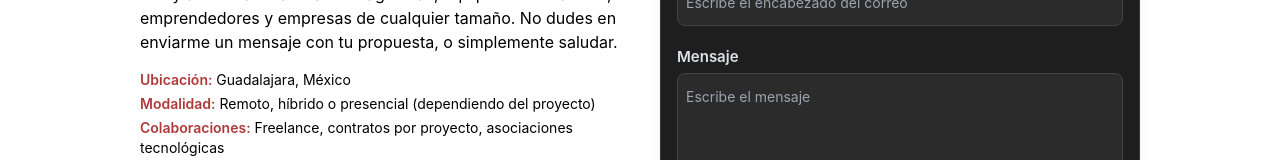
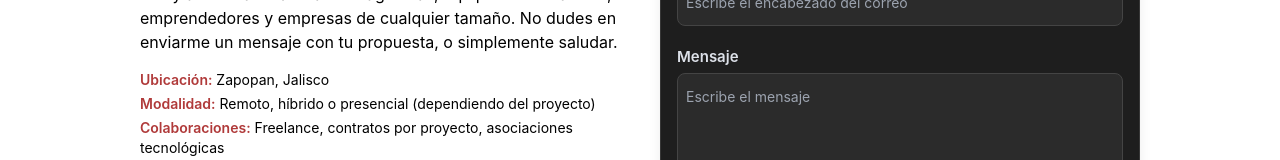
Before and after one commit to chinnnoo06/Portafolio-Personal, a React (Create React App) app in the folder frontend/: page / in a window 1280 px wide. Shown: the part 4196-4356 px from the top of the page. Built offline with nearby package versions, Linux system fonts and the light colour scheme.

Commit message:
VERSION 1 - TERMINADA

```diff
--- a/frontend/src/components/Contacto.jsx
+++ b/frontend/src/components/Contacto.jsx
@@ -97,7 +97,7 @@ export const Contacto = () => {
           </p>
 
           <div className=''>
-            <p className='text-sm mb-1'><span className='font-semibold text-[#b03a3a]'>Ubicación:</span> Guadalajara, México</p>
+            <p className='text-sm mb-1'><span className='font-semibold text-[#b03a3a]'>Ubicación:</span> Zapopan, Jalisco</p>
             <p className='text-sm mb-1'><span className='font-semibold text-[#b03a3a]'>Modalidad:</span> Remoto, híbrido o presencial (dependiendo del proyecto)</p>
             <p className='text-sm'><span className='font-semibold text-[#b03a3a]'>Colaboraciones:</span> Freelance, contratos por proyecto, asociaciones tecnológicas</p>
           </div>
```
